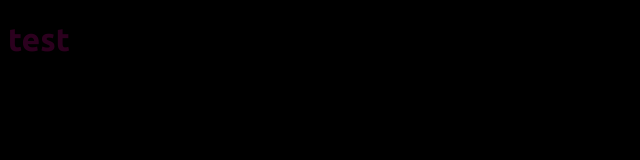
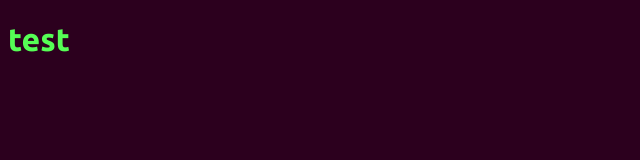
Before and after one commit to kaiokmo/kaiokmo.github.io, a plain HTML site: page index.html in a window 1280 px wide. Shown: the whole page, without its empty margins (0-640 px from the left). Drawn offline with nearby package versions, Linux system fonts and the light colour scheme.

Commit message:
Mudando a cor da fonte

```diff
--- a/assets/css/style.css
+++ b/assets/css/style.css
@@ -1,6 +1,6 @@
 body {
-  background-color: black;
-  color: #2c001e;
+  background-color: #2c001e;
+  color: #55ff55;
   font-family: Ubuntu, sans-serif;
 }
 .output {
```
